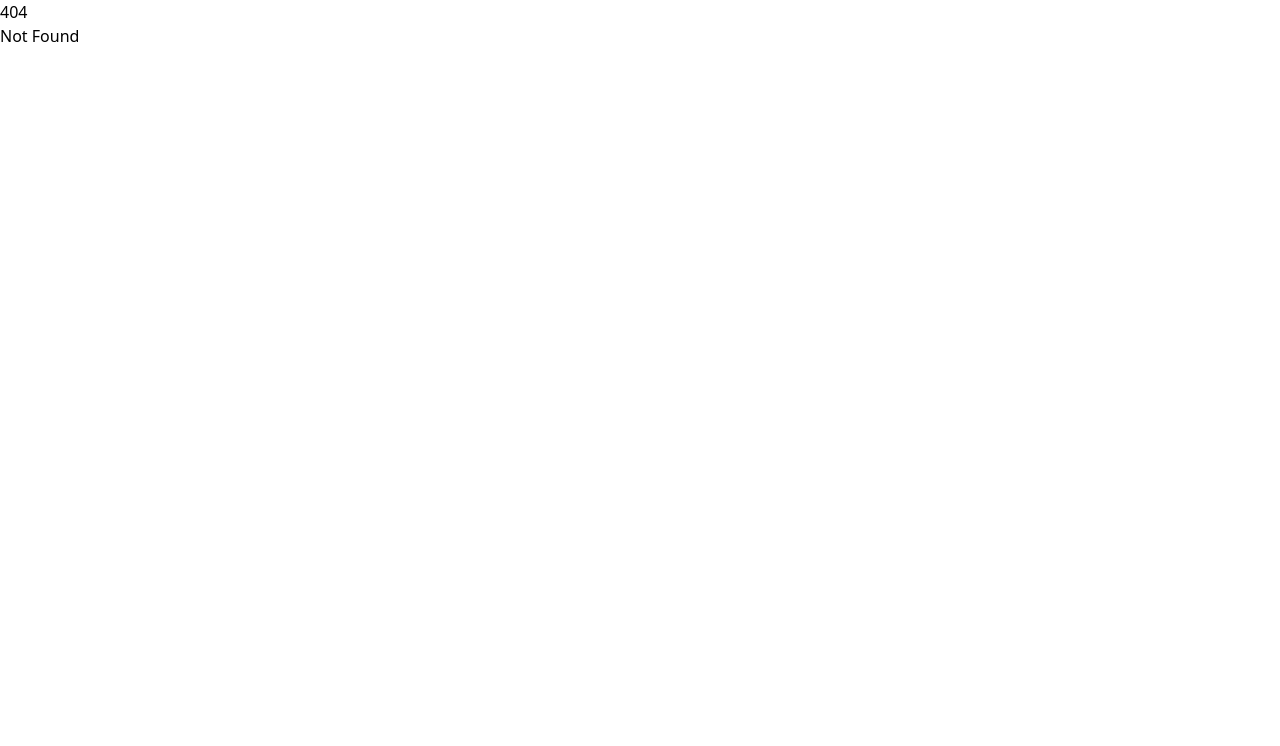
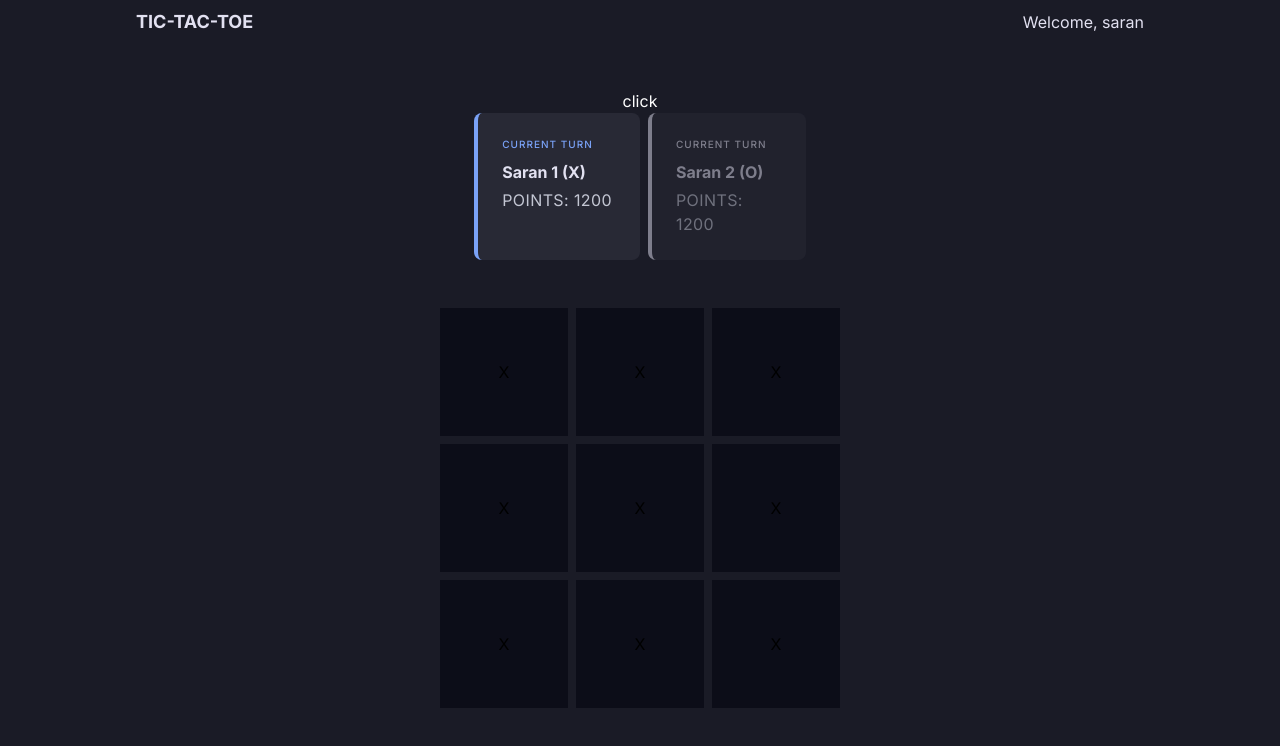
Before and after one commit to saranv740/tic-tac-toe, a SvelteKit app in the folder frontend/: page /match in a window 1280 px wide. Before the commit this address had no page. Shown: the top 746 px of the page. Built offline with nearby package versions, Linux system fonts and the light colour scheme.

Commit message:
homepage completed and board started

```diff
--- a/frontend/package.json
+++ b/frontend/package.json
@@ -36,5 +36,9 @@
 		"typescript-eslint": "^8.54.0",
 		"vite": "^7.3.1",
 		"vite-plugin-devtools-json": "^1.0.0"
+	},
+	"dependencies": {
+		"clsx": "^2.1.1",
+		"tailwind-merge": "^3.5.0"
 	}
 }
--- a/frontend/src/app.html
+++ b/frontend/src/app.html
@@ -5,7 +5,7 @@
 		<meta name="viewport" content="width=device-width, initial-scale=1" />
 		%sveltekit.head%
 	</head>
-	<body data-sveltekit-preload-data="hover">
+	<body class="bg-surface-container-low font-sans" data-sveltekit-preload-data="hover">
 		<div style="display: contents">%sveltekit.body%</div>
 	</body>
 </html>
--- /dev/null
+++ b/frontend/src/lib/components/Board.svelte
@@ -0,0 +1,39 @@
+<script lang="ts">
+	import type { Turn } from '$lib/types';
+
+	interface Props {
+		rows?: number;
+		cols?: number;
+		onMove: (row: number, col: number) => void;
+		currentTurn: Turn;
+	}
+
+	const { rows = 3, cols = 3, onMove, currentTurn }: Props = $props();
+</script>
+
+<div class="board-container p-12">
+	<div class="decoration-top"></div>
+	<div class="board" style:--row-count={rows} style:--col-count={cols}>
+		{#each { length: rows }, r}
+			{#each { length: cols }, c}
+				<button
+					type="button"
+					class="h-16 w-16 bg-[#0C0D18] sm:h-32 sm:w-32"
+					onclick={() => onMove(r, c)}
+				>
+					{currentTurn}
+				</button>
+			{/each}
+		{/each}
+	</div>
+	<div class="decoration-bottom"></div>
+</div>
+
+<style>
+	.board {
+		display: grid;
+		gap: 8px;
+		grid-template-columns: repeat(var(--row-count), 1fr);
+		grid-template-rows: repeat(var(--col-count), 1fr);
+	}
+</style>
--- /dev/null
+++ b/frontend/src/lib/components/Button.svelte
@@ -0,0 +1,29 @@
+<script lang="ts">
+	import { cn } from '$lib';
+	import type { Snippet } from 'svelte';
+	import type { HTMLButtonAttributes } from 'svelte/elements';
+
+	type Variants = 'primary' | 'secondary' | 'outline';
+	type Props = HTMLButtonAttributes & {
+		children: Snippet;
+		variant: Variants;
+	};
+
+	const { children, variant = 'primary', ...props }: Props = $props();
+</script>
+
+<button
+	{...props}
+	class={cn(
+		{
+			'bg-[#aec6ff] text-on-primary': variant === 'primary',
+			'bg-surface text-[#aec6ff]': variant === 'secondary',
+			'border border-solid border-outline-variant bg-transparent text-on-surface-variant':
+				variant === 'outline'
+		},
+		'inline-block w-full cursor-pointer rounded-sm py-4 text-base font-medium',
+		props.class
+	)}
+>
+	{@render children()}
+</button>
--- /dev/null
+++ b/frontend/src/lib/components/Header.svelte
@@ -0,0 +1,4 @@
+<header class="mx-auto flex max-w-5xl items-center justify-between p-2 text-on-surface">
+	<a href="/" class="text-lg font-bold">TIC-TAC-TOE</a>
+	<p>Welcome, saran</p>
+</header>
--- /dev/null
+++ b/frontend/src/lib/components/PlayerCard.svelte
@@ -0,0 +1,36 @@
+<script lang="ts">
+	import { cn } from '$lib';
+	import type { Turn } from '$lib/types';
+
+	interface Props {
+		name: string;
+		role: Turn;
+		isActive: boolean;
+		points: string;
+		class?: string;
+	}
+	const { name, role, isActive, points, ...props }: Props = $props();
+</script>
+
+<div
+	class={cn(
+		'w-full max-w-100 rounded-lg border-l-4 border-solid bg-surface-container-high p-6 text-on-surface opacity-50',
+		{
+			'border-primary': isActive && role === 'X',
+			'border-[#ff97a7]': isActive && role === 'O',
+			'opacity-100': isActive
+		},
+		props.class
+	)}
+>
+	<p
+		class={cn('mb-2 text-[10px] font-medium tracking-[1px] uppercase', {
+			'text-primary': isActive && role === 'X',
+			'text-[#ff97a7]': isActive && role === 'O'
+		})}
+	>
+		current turn
+	</p>
+	<p class="mb-1 text-base font-bold text-on-surface">{name} ({role})</p>
+	<p class="tracking-wide text-on-surface-variant">POINTS: {points}</p>
+</div>
--- a/frontend/src/lib/index.ts
+++ b/frontend/src/lib/index.ts
@@ -1 +1,7 @@
-// place files you want to import through the `$lib` alias in this folder.
+import clsx from 'clsx';
+import type { ClassValue } from 'svelte/elements';
+import { twMerge } from 'tailwind-merge';
+
+export const cn = (...args: (ClassValue | undefined | null)[]) => {
+	return twMerge(clsx(...args));
+};
--- /dev/null
+++ b/frontend/src/lib/types.ts
@@ -0,0 +1,4 @@
+export type Turn = 'X' | 'O';
+
+export type PossibleInputs = 'X' | 'O' | '';
+export type BoardInput = PossibleInputs[][];
--- a/frontend/src/routes/+layout.svelte
+++ b/frontend/src/routes/+layout.svelte
@@ -1,9 +1,18 @@
 <script lang="ts">
 	import './layout.css';
 	import favicon from '$lib/assets/favicon.svg';
+	import Header from '$lib/components/Header.svelte';
 
 	let { children } = $props();
 </script>
 
-<svelte:head><link rel="icon" href={favicon} /></svelte:head>
-{@render children()}
+<svelte:head>
+	<link rel="icon" href={favicon} />
+</svelte:head>
+
+<Header />
+<main
+	class="mx-auto flex min-h-[calc(100vh-44px)] max-w-3xl flex-col items-center justify-center px-4"
+>
+	{@render children()}
+</main>
--- a/frontend/src/routes/+page.svelte
+++ b/frontend/src/routes/+page.svelte
@@ -1,2 +1,18 @@
-<h1>Welcome to SvelteKit</h1>
-<p>Visit <a href="https://svelte.dev/docs/kit">svelte.dev/docs/kit</a> to read the documentation</p>
+<script lang="ts">
+	import Button from '$lib/components/Button.svelte';
+	import decorativeBoard from '$lib/assets/decorative-board.svg';
+</script>
+
+<!-- <h1 class="text-center text-6xl font-bold text-on-surface uppercase">Game Time?</h1> -->
+<div class="mt-20 flex w-full max-w-md flex-col gap-4">
+	<Button variant="primary">Quick match</Button>
+	<Button variant="secondary">Join room</Button>
+	<Button variant="secondary">Create room</Button>
+	<a
+		href="/"
+		class="inline-block w-full cursor-pointer rounded-sm border border-solid border-outline-variant bg-transparent py-4 text-center text-base font-medium text-on-surface-variant underline-offset-1 hover:underline"
+	>
+		Leaderboard
+	</a>
+</div>
+<img src={decorativeBoard} class="mt-10" alt="decorative board" aria-hidden="true" />
--- a/frontend/src/routes/layout.css
+++ b/frontend/src/routes/layout.css
@@ -1,2 +1,61 @@
+@import url('https://fonts.googleapis.com/css2?family=Inter:ital,opsz,wght@0,14..32,100..900;1,14..32,100..900&display=swap');
 @import 'tailwindcss';
 @plugin '@tailwindcss/typography';
+
+@theme inline {
+	/* --- Fonts --- */
+	--font-sans: "Inter", ui-sans-serif, system-ui, sans-serif;
+
+	/* --- Base Brand Colors (from Screenshot) --- */
+	--color-primary: #7AA2F7;
+	--color-secondary: #F7768E;
+	--color-tertiary: #BB9AF7;
+
+	/* --- Surface Architecture (from Document & Screenshot) --- */
+	--color-surface: #12131D;
+	--color-surface-container-low: #1A1B26;
+	/* Matches Neutral */
+	--color-surface-container-high: #282935;
+	--color-surface-container-highest: #333440;
+	--color-surface-variant: #333440;
+	--color-surface-bright: #383844;
+
+	/* --- Accents & Text (from Document) --- */
+	--color-on-surface: #E2E1F1;
+	--color-on-surface-variant: #C3C6D3;
+	--color-outline-variant: #434751;
+	--color-on-primary: #002E6B;
+
+	/* --- Typography Scale (Editorial Precision) --- */
+	--text-display-lg: 3.5rem;
+	--text-display-lg--font-weight: 700;
+	--text-display-lg--letter-spacing: -0.04em;
+
+	--text-headline-sm: 1.5rem;
+	--text-headline-sm--font-weight: 500;
+
+	--text-label-md: 0.75rem;
+	--text-label-md--letter-spacing: 0.1em;
+
+	--text-body-md: 0.875rem;
+
+	/* --- Custom Transitions --- */
+	--ease-neon: cubic-bezier(0.4, 0, 0.2, 1);
+
+	/* --- Component Specifics (The "Glass & Tone" Rule) --- */
+	--blur-glass: 12px;
+}
+
+/* Utility overrides to enforce the "No-Line" rule.
+  Instead of applying borders, we apply specific surface shifts.
+*/
+@layer utilities {
+	.glass-panel {
+		background-color: color-mix(in srgb, var(--color-surface-variant) 80%, transparent);
+		backdrop-filter: blur(var(--blur-glass));
+	}
+
+	.ghost-border {
+		border: 1px solid color-mix(in srgb, var(--color-outline-variant) 15%, transparent);
+	}
+}
--- /dev/null
+++ b/frontend/src/routes/match/+page.svelte
@@ -0,0 +1,33 @@
+<script lang="ts">
+	import Board from '$lib/components/Board.svelte';
+	import PlayerCard from '$lib/components/PlayerCard.svelte';
+	import type { Turn } from '$lib/types';
+
+	let turn = $state<Turn>('X');
+
+	function nextTurn() {
+		if (turn === 'X') {
+			turn = 'O';
+		} else {
+			turn = 'X';
+		}
+	}
+</script>
+
+<button class="text-white" type="button" onclick={nextTurn}>click</button>
+<div class="flex gap-2">
+	<PlayerCard
+		name="Saran 1"
+		class="shrink-0 basis-1/2"
+		role="X"
+		isActive={turn === 'X'}
+		points="1200"
+	/>
+	<PlayerCard name="Saran 2" role="O" isActive={turn === 'O'} points="1200" />
+</div>
+<Board
+	onMove={(r, c) => {
+		console.log(r, c);
+	}}
+	currentTurn={turn}
+/>
```
Also changed, not shown: frontend/src/lib/assets/decorative-board.svg (added), 1 other file (tests, documents, lock files or other folders).
